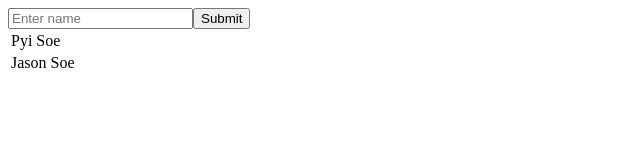
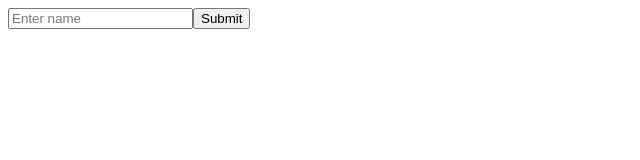
Before and after one commit to pyiso80/my-app, a React (Vite) app in the folder frontend/: page / in a window 1280 px wide. Shown: the top 160 px of the page, without its empty margins (0-640 px from the left). Built offline with nearby package versions, Linux system fonts and the light colour scheme.

Commit message:
Trying to display contacts returned by api

```diff
--- a/frontend/src/App.jsx
+++ b/frontend/src/App.jsx
@@ -3,7 +3,7 @@ import React, { useState } from 'react';
 function App() {
 
     const [name, setName] = useState('');
-    const [result, setResult] = useState(null);
+    const [contacts, setContacts] = useState([]);
 
     const handleSubmit = async (e) => {
         e.preventDefault(); // Prevents the browser from reloading
@@ -20,7 +20,7 @@ function App() {
             });
 
             const data = await response.json();
-            setResult(data);
+            setContacts(data);
         } catch (error) {
             console.error('Error:', error);
         }
@@ -40,8 +40,9 @@ function App() {
             </form>
             <table id="contact-table">
                 <tbody>
-                    <tr><td>Pyi Soe</td></tr>
-                    <tr><td>Jason Soe</td></tr>
+                {contacts.map(contact => (
+                    <tr><td key={contact.id}>{contact.name}</td></tr>
+                ))}
                 </tbody>
             </table>
         </>
```
Also changed, not shown: 2 other files (tests, documents, lock files or other folders).
